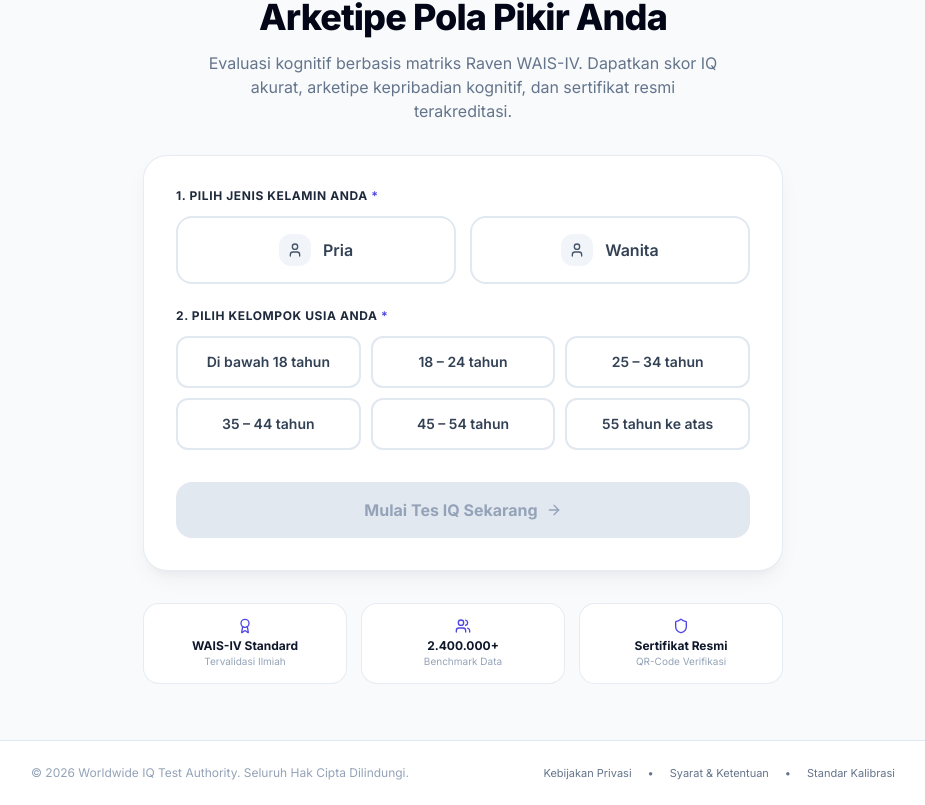
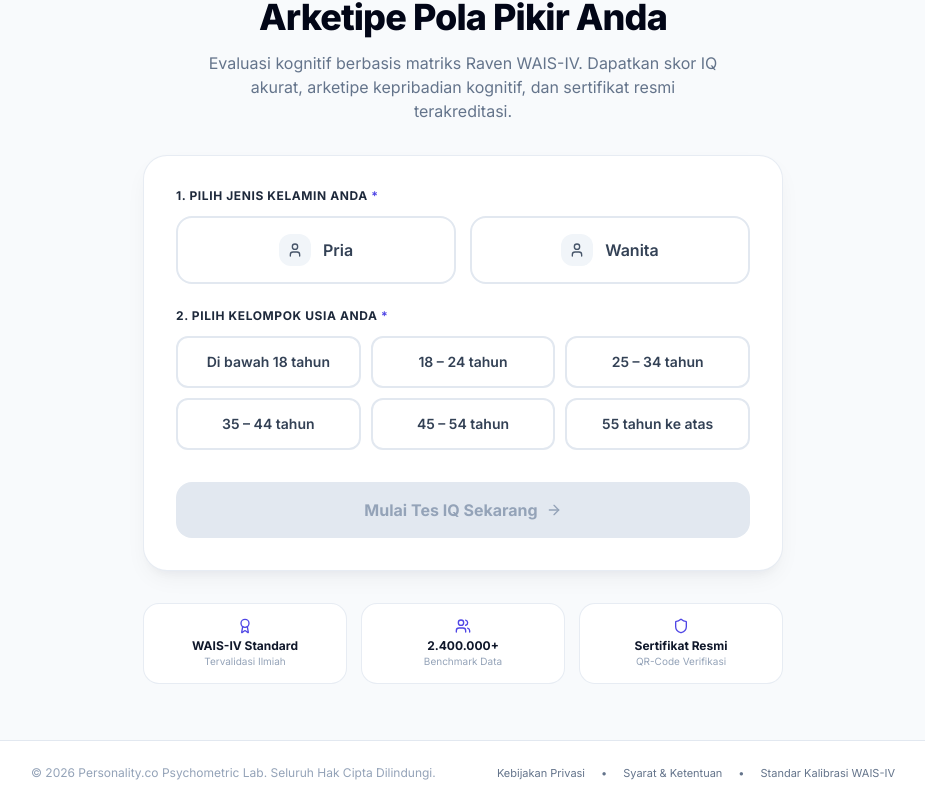
Before and after one commit to baihaqidr/IQ-Test, a React (Vite) app: page / in a window 1280 px wide. Shown: the part 211-1016 px from the top of the page, without its empty margins (177-1102 px from the left). Built offline with nearby package versions, Linux system fonts and the light colour scheme.

Commit message:
Personality_Co_Editorial_Branding_Final_Polish

```diff
--- a/src/App.jsx
+++ b/src/App.jsx
@@ -45,7 +45,7 @@ export default function App() {
       // Finished all questions, calculate score & generate unique license
       const correctCount = Object.values(updatedAnswers).filter(a => a?.isCorrect).length;
       const finalIQ = Math.min(144, Math.max(90, Math.round(92 + (correctCount / questions.length) * 48)));
-      const genLicense = `WWIQ-ID-${Math.floor(100000 + Math.random() * 900000)}`;
+      const genLicense = `PCO-ID-${Math.floor(100000 + Math.random() * 900000)}`;
 
       setCalculatedScore(finalIQ);
       setLicenseId(genLicense);
@@ -181,13 +181,13 @@ export default function App() {
       {/* Footer */}
       <footer className="border-t border-slate-200 bg-white py-6 text-center text-xs text-slate-400 mt-auto">
         <div className="max-w-4xl mx-auto px-4 flex flex-col sm:flex-row items-center justify-between gap-3">
-          <p>© 2026 Worldwide IQ Test Authority. Seluruh Hak Cipta Dilindungi.</p>
+          <p>© 2026 Personality.co Psychometric Lab. Seluruh Hak Cipta Dilindungi.</p>
           <div className="flex items-center gap-4 text-[11px] text-slate-500">
             <span className="hover:text-slate-800 cursor-pointer">Kebijakan Privasi</span>
             <span>•</span>
             <span className="hover:text-slate-800 cursor-pointer">Syarat & Ketentuan</span>
             <span>•</span>
-            <span className="hover:text-slate-800 cursor-pointer">Standar Kalibrasi</span>
+            <span className="hover:text-slate-800 cursor-pointer">Standar Kalibrasi WAIS-IV</span>
           </div>
         </div>
       </footer>
```
